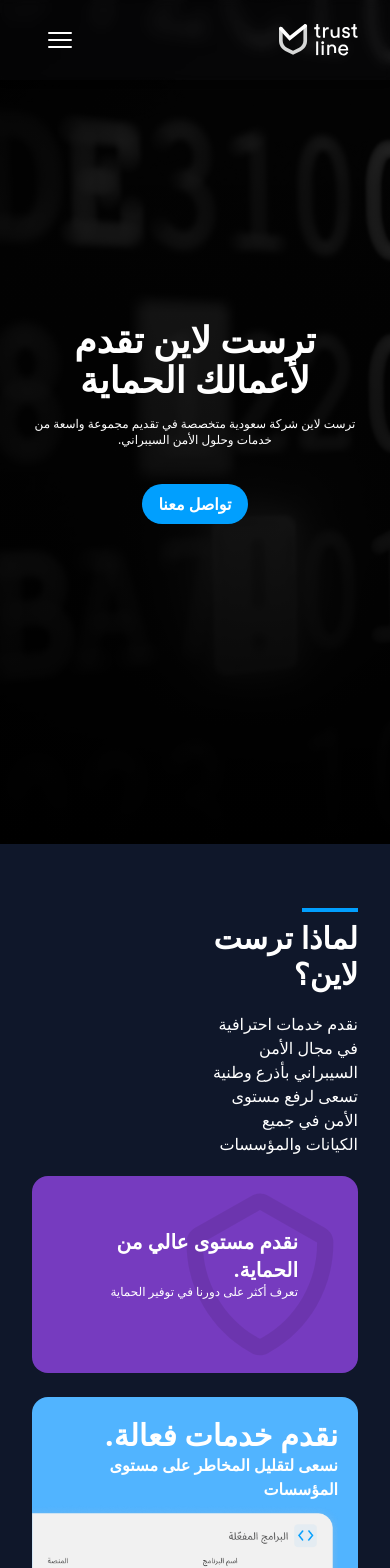
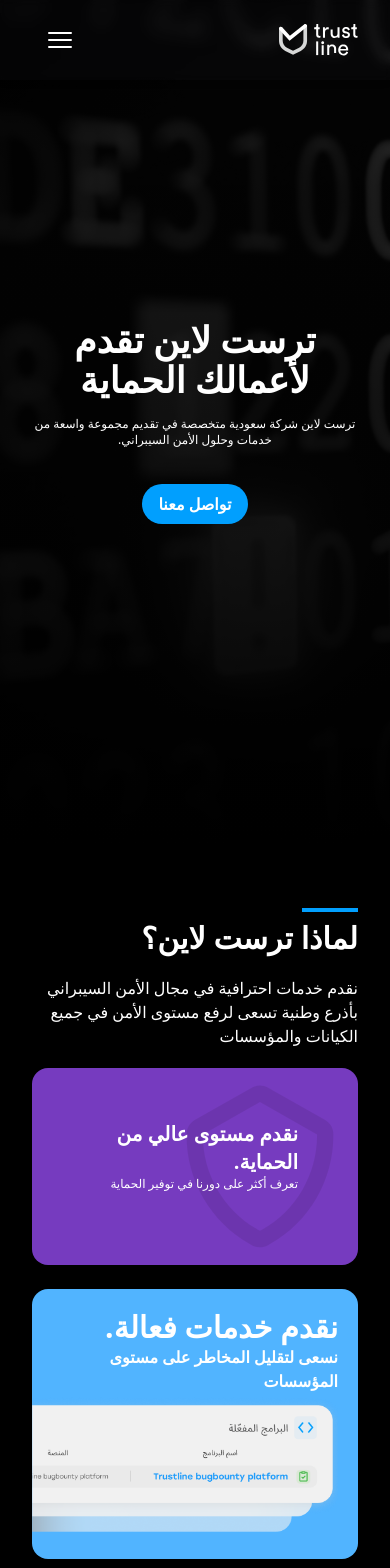
Before and after one commit to MohammadKhallaf/react-trustland, a React (Vite) app: page / in a window 390 px wide. Shown: the top 1568 px of the page. Built offline with nearby package versions, Linux system fonts and the light colour scheme.

Commit message:
update whyus section

```diff
--- a/src/containers/WhyUsSection/index.tsx
+++ b/src/containers/WhyUsSection/index.tsx
@@ -7,8 +7,7 @@
 
 const WhyUsSection = (): JSX.Element => {
   return (
-
-    <SectionDiv className="bg-slate-900 text-white py-5 ">
+    <SectionDiv className="bg-black text-white py-5 " id="why">
       <header className=" mx-auto flex flex-row gap-6">
         <div className="flex-1">
           <SectionHeader>لماذا ترست لاين؟</SectionHeader>
@@ -17,7 +16,7 @@
             مستوى الأمن في جميع الكيانات والمؤسسات
           </p>
         </div>
-        <div className="flex-1"> </div>
+        <div className="flex-1 hidden md:block"> </div>
       </header>
       <div className="grid gap-6 mx-auto auto-rows-fr mt-5 ">
         <main className="contents">
@@ -64,7 +63,6 @@
         </main>
       </div>
     </SectionDiv>
-
   );
 };
 
```
